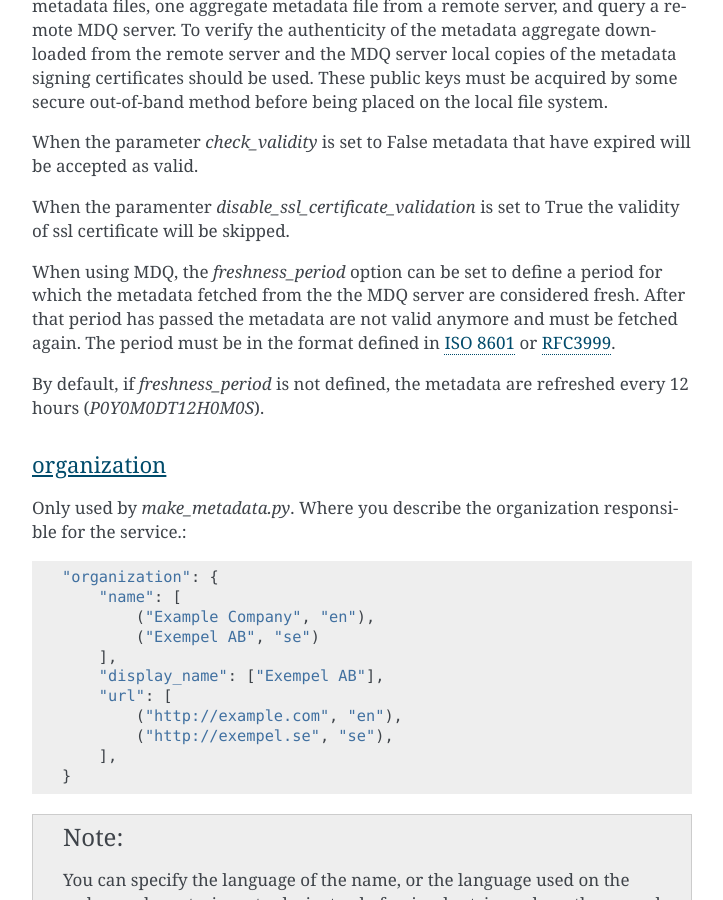
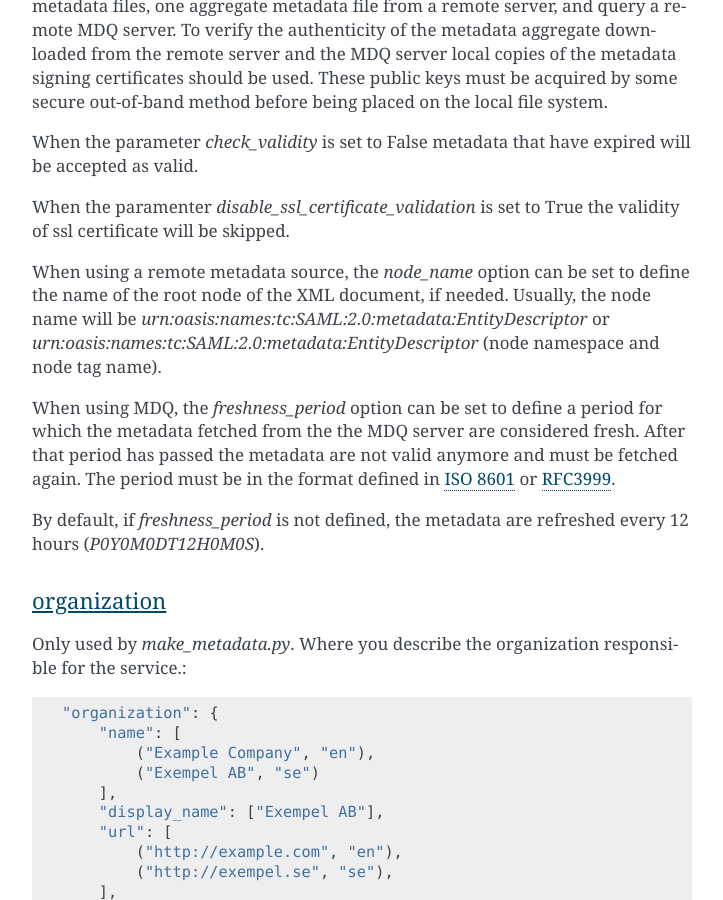
Before and after one commit to IdentityPython/pysaml2, a Sphinx documentation site: the page built from docs/howto/config.rst, in a window 1280 px wide and 900 px high, scrolled down 10203 px. Shown: the whole window, without its empty margins (388-1111 px from the left). Built offline with Sphinx 7.4.7, drawn with Linux system fonts in a browser that asks for light colours; the version number is read from the project's files by our own code.

Commit message:
metadata: Document node_name option for the remote source
Signed-off-by: Ivan Kanakarakis <ivan.kanak@gmail.com>

```diff
--- a/docs/howto/config.rst
+++ b/docs/howto/config.rst
@@ -397,6 +397,12 @@ will be accepted as valid.
 
 When the paramenter *disable_ssl_certificate_validation* is set to True the
 validity of ssl certificate will be skipped.
+
+When using a remote metadata source, the `node_name` option can be set to
+define the name of the root node of the XML document, if needed. Usually,
+the node name will be `urn:oasis:names:tc:SAML:2.0:metadata:EntityDescriptor`
+or `urn:oasis:names:tc:SAML:2.0:metadata:EntityDescriptor` (node namespace
+and node tag name).
 
 When using MDQ, the `freshness_period` option can be set to define a period for
 which the metadata fetched from the the MDQ server are considered fresh. After
```
